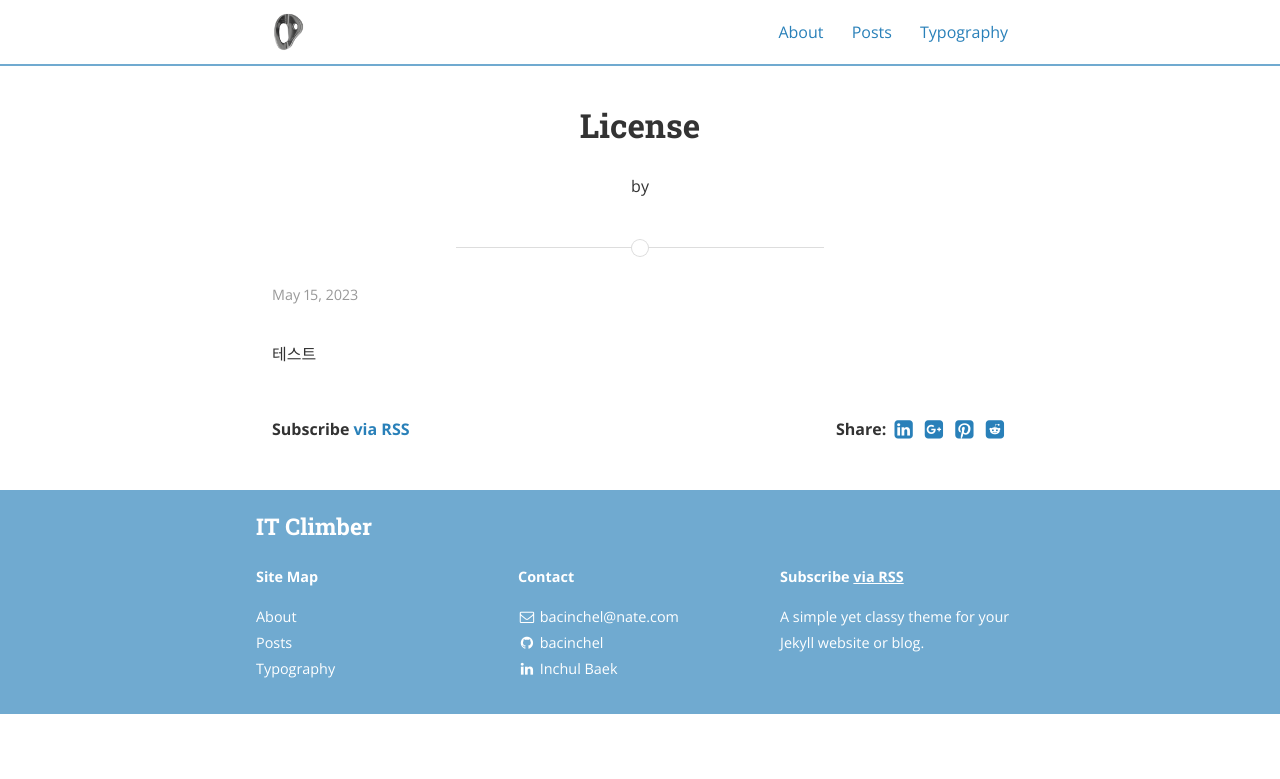
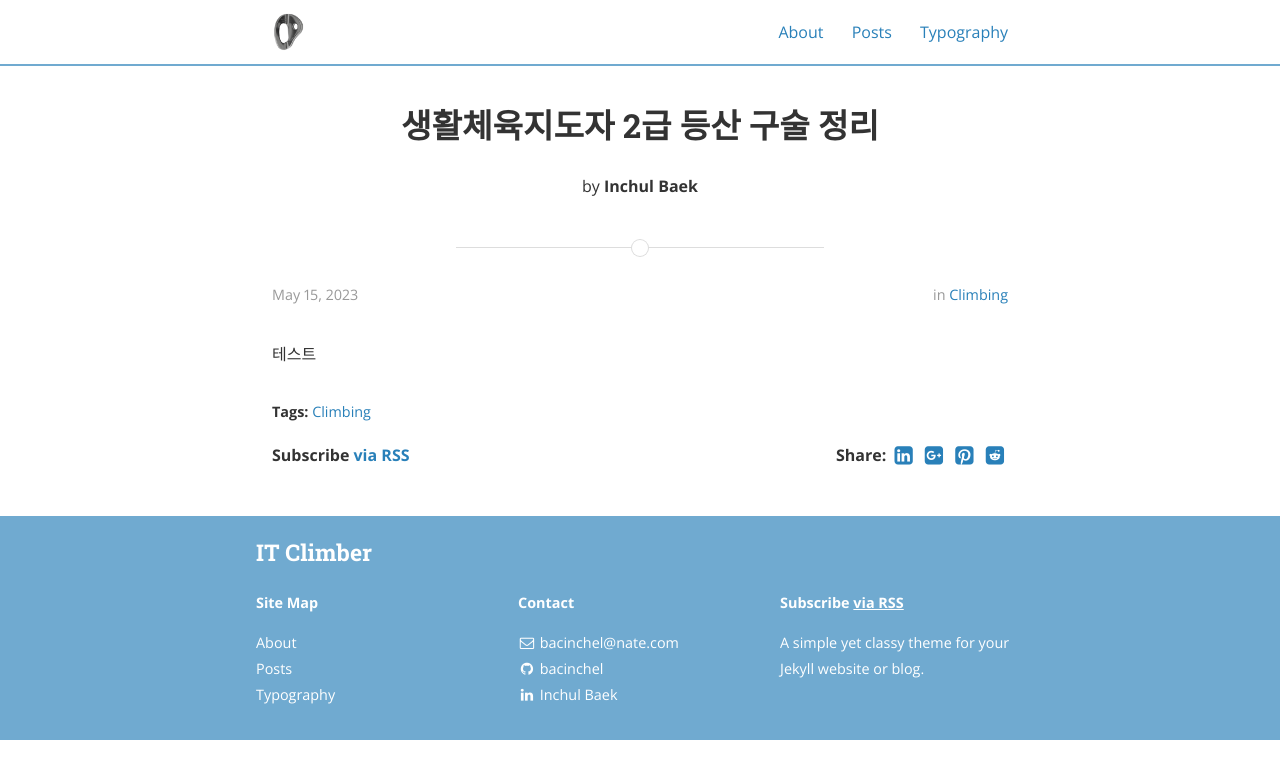
Before and after one commit to bacinchel/bacinchel.github.io, a Jekyll site: the page built from _posts/2023-05-15-license.markdown, in a window 1280 px wide. Shown: the top 779 px of the page. Built offline with Jekyll 4.4.1, drawn with Linux system fonts in a browser that asks for light colours; nearby versions of some CDN libraries; our own code applies the rules of GitHub Pages for plain Markdown files.

Commit message:
Update 2023-05-15-license.markdown

```diff
--- a/_posts/2023-05-15-license.markdown
+++ b/_posts/2023-05-15-license.markdown
@@ -1,2 +1,10 @@
+---
+layout: post
+title:  "생활체육지도자 2급 등산 구술 정리"
+date:   2023-05-15 08:43:59
+author: Inchul Baek
+categories: Climbing
+tags: Climbing
+---
 
 테스트
```
